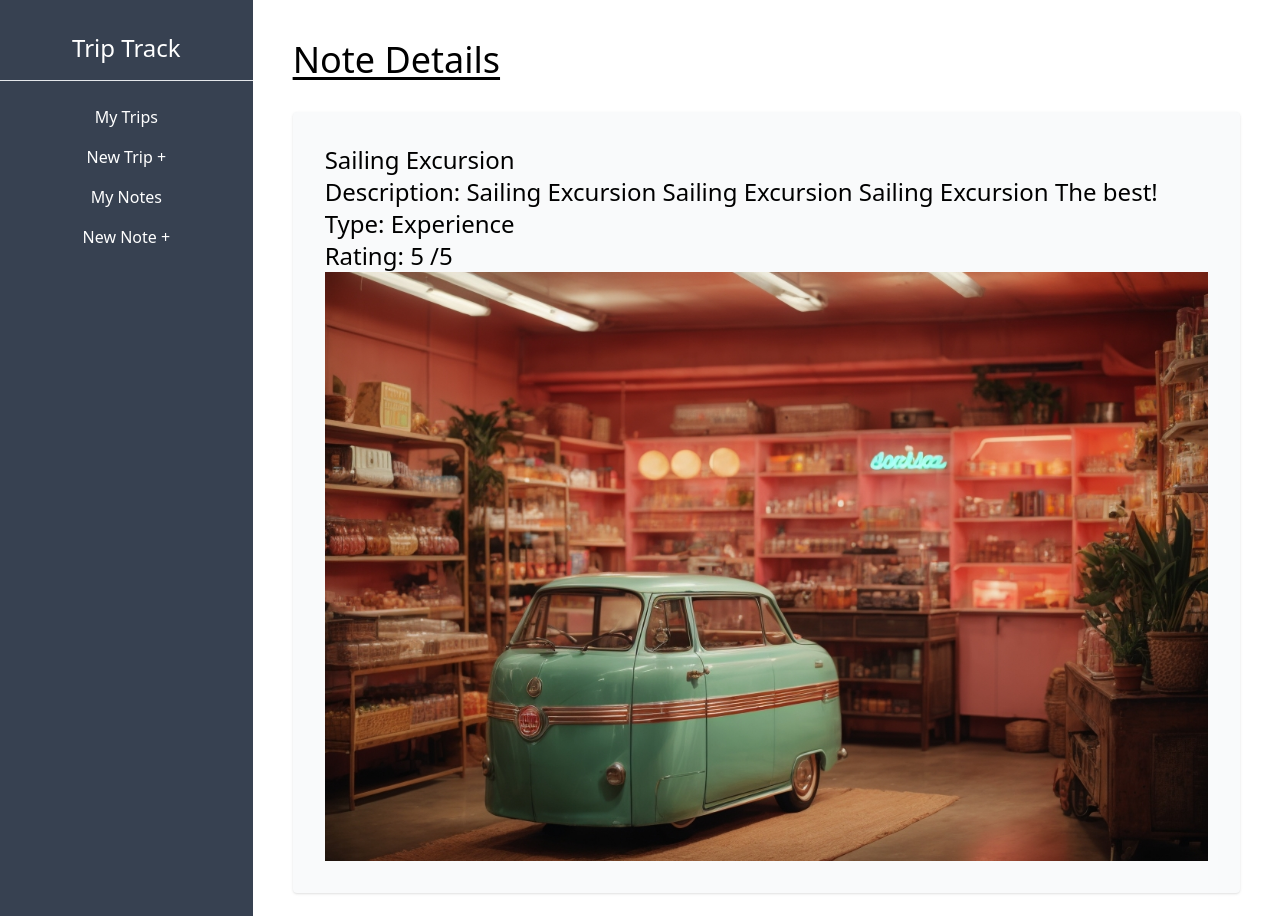
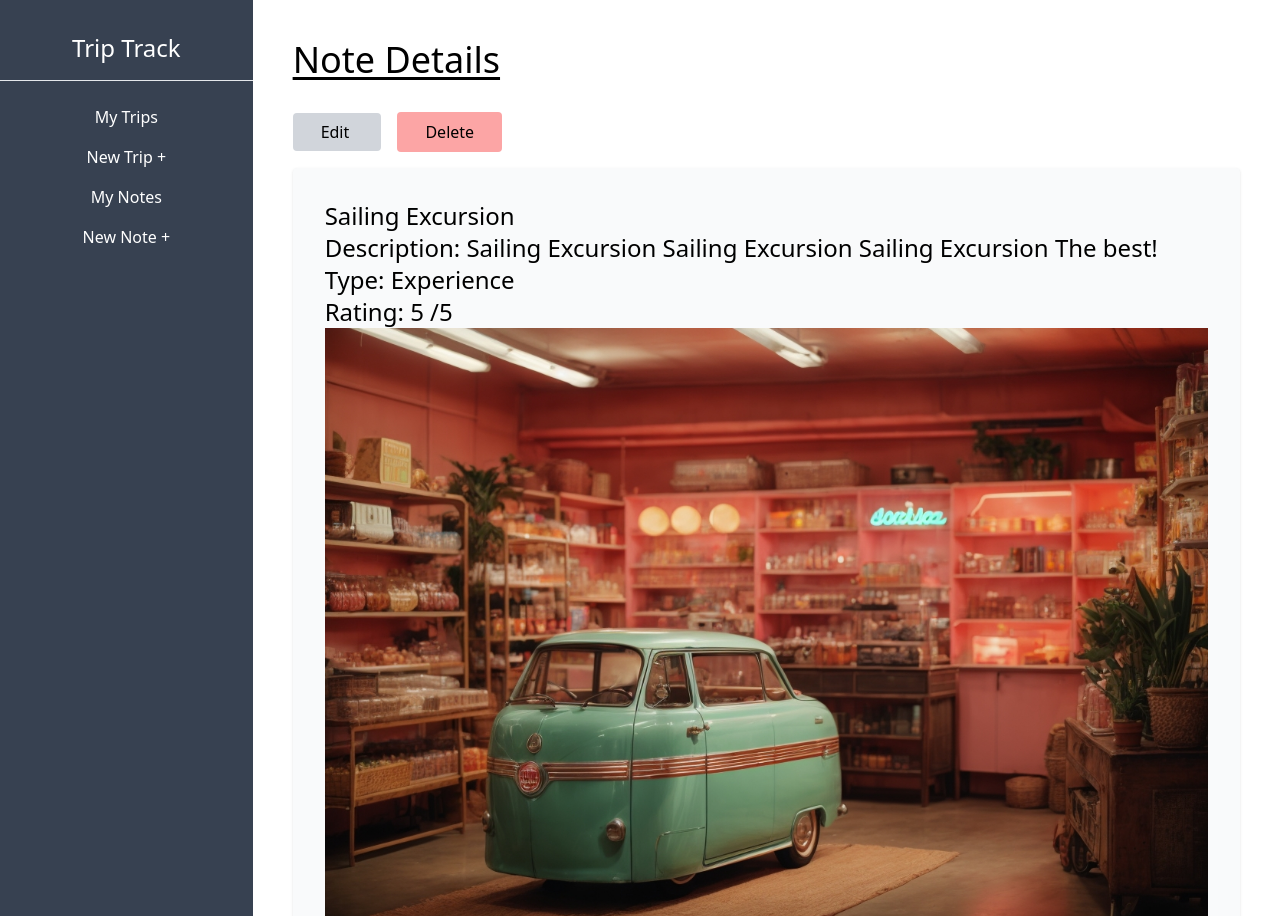
Before and after one commit to QPaaSam/Trip-App, a Django app: page /dashboard/note/2/ in a window 1280 px wide. Shown: the top 916 px of the page. Run offline with Django 5.2, Linux system fonts and the light colour scheme; data comes from the database, SQL or seed files in the repository; both versions use the stored data as it was after the commit; some libraries are stand-ins or nearby versions.

Commit message:
added an edit and delete functionality to the notes

```diff
--- a/trip/templates/trip/note_detail.html
+++ b/trip/templates/trip/note_detail.html
@@ -2,6 +2,11 @@
 
 {% block content %}
 <h1 class="text-4xl underline underline-offset-4 mb-8">Note Details</h1>
+    <a class="px-7 py-2 bg-gray-300 rounded md:mr-4 hover:bg=gray-200" href="{% url 'note-update' note.pk %}"> Edit </a>
+    <form class="inline" action="{% url 'note-delete' note.pk %}" method="POST">
+        {% csrf_token %}
+        <input type="submit" class="px-7 py-2 bg-red-300 rounded hover:bg-red-200 hover:cursor-pointer" value="Delete" />
+    </form>
     <div class="bg-gray-50 p-8 rounded shadow my-4">
         <p class="text-2xl">{{ note.name }}</p>
         <p class="text-2xl">Description: {{ note.description }}</p>
--- a/trip/urls.py
+++ b/trip/urls.py
@@ -1,6 +1,6 @@
 from django.urls import path
 
-from .views import HomeView,TripCreateView,TripDetailView,NoteDetailView,NoteListView,NoteCreateView, trips_list
+from .views import HomeView,TripCreateView,TripDetailView,NoteDetailView,NoteListView,NoteCreateView,NoteUpdateView,NoteDeleteView, trips_list
 
 urlpatterns = [
     path('',HomeView.as_view(), name='home' ),
@@ -10,4 +10,6 @@ urlpatterns = [
     path('dashboard/trip/create/', TripCreateView.as_view(), name='trip-create' ),
     path('dashboard/trip/<int:pk>/', TripDetailView.as_view(), name='trip-detail' ),
     path('dashboard/note/<int:pk>/', NoteDetailView.as_view(), name='note-detail' ),
+    path('dashboard/note/<int:pk>/update/', NoteUpdateView.as_view(), name='note-update' ),
+    path('dashboard/note/<int:pk>/delete/', NoteDeleteView.as_view(), name='note-delete' ),
 ]
--- a/trip/views.py
+++ b/trip/views.py
@@ -1,7 +1,7 @@
 from django.forms import BaseModelForm
 from django.http import HttpResponse
 from django.shortcuts import render
-from django.views.generic import TemplateView, CreateView, DetailView, ListView
+from django.views.generic import TemplateView, CreateView, DetailView, ListView, UpdateView, DeleteView
 from django.urls import reverse_lazy
 
 from .models import Trip, Note
@@ -58,3 +58,18 @@ class NoteCreateView(CreateView):
         trips = Trip.objects.filter(owner=self.request.user)
         form.fields['trip'].queryset = trips
         return form
+
+class NoteUpdateView(UpdateView):
+    model = Note
+    success_url = reverse_lazy('note-list')
+    fields = "__all__"
+
+    def get_form(self):
+        form = super(NoteUpdateView, self).get_form()
+        trips = Trip.objects.filter(owner=self.request.user)
+        form.fields['trip'].queryset = trips
+        return form
+
+class NoteDeleteView(DeleteView):
+    model = Note
+    success_url = reverse_lazy('note-list')
```
Also changed, not shown: db.sqlite3.
